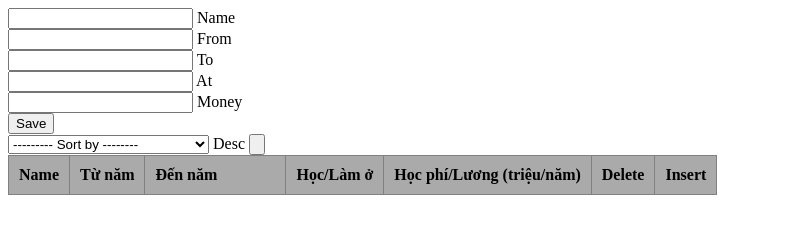
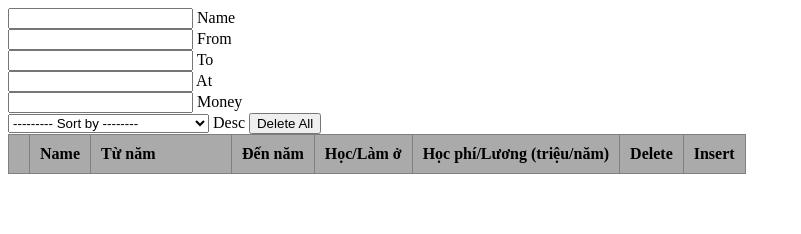
Before and after one commit to NoNutNghia/Study_web, a plain HTML site: page index.html in a window 1280 px wide. Shown: the whole page, without its empty margins (0-801 px from the left). Drawn offline with Linux system fonts and the light colour scheme.

Commit message:
Add more option but not active now

```diff
--- a/index.html
+++ b/index.html
@@ -13,7 +13,6 @@
 <input type="number" id="to"> To <br>
 <input type="text" id="at"> At<br>
 <input type="number" id="money"> Money<br>
-<input type="button" value="Save" onclick=insert()> <br>
 <select onchange=showSort(this.value)>
   <option value="">--------- Sort by --------  </option>
   <option value="sf">Sort by From Year</option>
@@ -24,10 +23,11 @@
   <option value="slnd">Sort by Last Name (decrease)</option>
   <option value="si">Sort by Income</option>
 </select> Desc
-<input type="button" id = "checkbox" onclick=deleAll()> <br>
+<input type="button" value = "Delete All" onclick=deleAll()> <br>
 <table>
   <thead>
     <tr>
+      <th></th>
       <th>Name</th>
       <th>Từ năm</th>
       <th>Đến năm</th>
```
